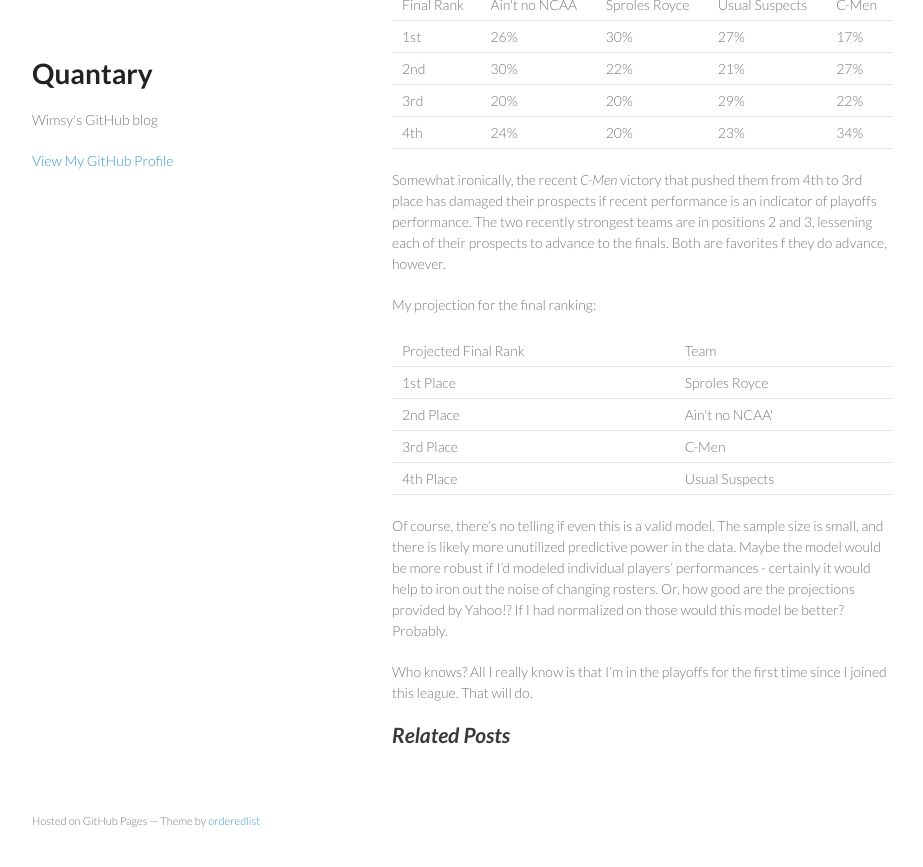
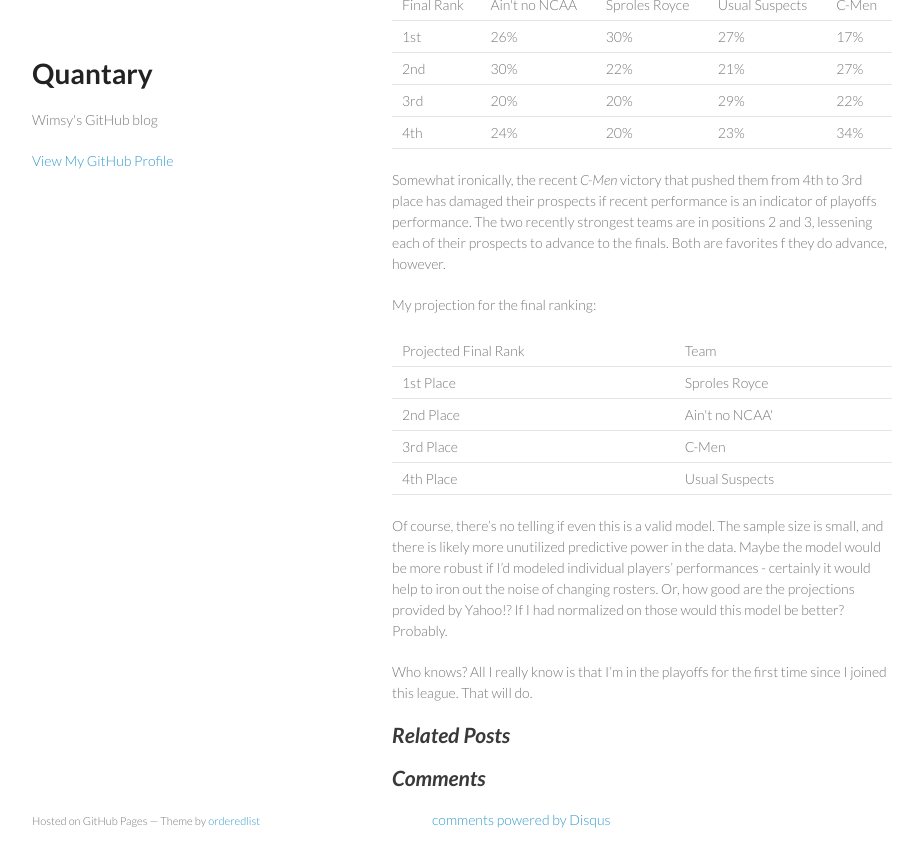
Before and after one commit to wimsy/wimsy.github.com, a Jekyll site: the page built from _posts/2012-12-11-projecting-fantasy-football-playoff-results.md, in a window 1280 px wide and 900 px high, scrolled down 3283 px. Shown: the top 867 px of the window, without its empty margins (178-1101 px from the left). Built offline with Jekyll 4.4.1, drawn with Linux system fonts in a browser that asks for light colours; comment, search, counter and statistics services are not loaded.

Commit message:
Turned on comments

```diff
--- a/_layouts/post.html
+++ b/_layouts/post.html
@@ -13,3 +13,25 @@
     {% endfor %}
   </ul>
 </div>
+
+<div id="comments">
+  <h2><em>Comments</em></h2>
+  <ul class="posts">
+    {% if page.comments %}
+     <div id="disqus_thread"></div>
+        <script type="text/javascript">
+            /* * * CONFIGURATION VARIABLES: EDIT BEFORE PASTING INTO YOUR WEBPAGE * * */
+            var disqus_shortname = 'quantary'; // required: replace example with your forum shortname
+
+            /* * * DON'T EDIT BELOW THIS LINE * * */
+            (function() {
+                var dsq = document.createElement('script'); dsq.type = 'text/javascript'; dsq.async = true;
+                dsq.src = 'http://' + disqus_shortname + '.disqus.com/embed.js';
+                (document.getElementsByTagName('head')[0] || document.getElementsByTagName('body')[0]).appendChild(dsq);
+            })();
+        </script>
+        <noscript>Please enable JavaScript to view the <a href="http://disqus.com/?ref_noscript">comments powered by Disqus.</a></noscript>
+        <a href="http://disqus.com" class="dsq-brlink">comments powered by <span class="logo-disqus">Disqus</span></a>
+    {% endif %}
+  </ul>
+</div>
```
Also changed, not shown: _posts/2012-12-11-projecting-fantasy-football-playoff-results.md (+1 -0 lines).
